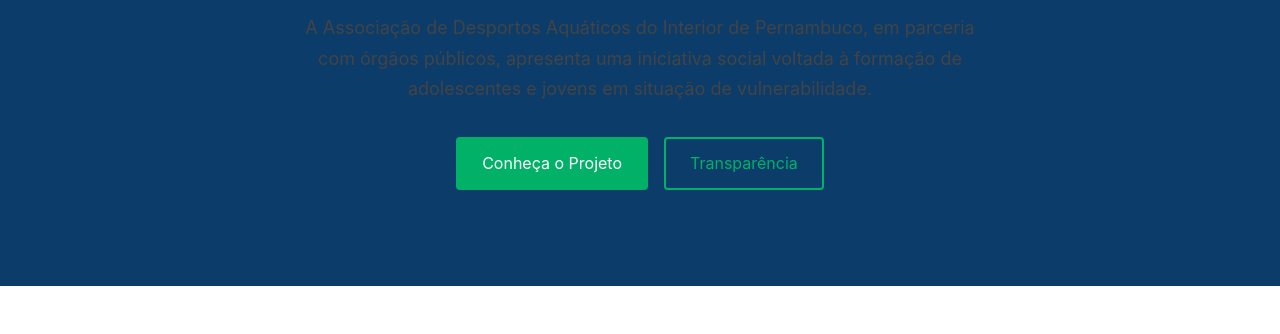
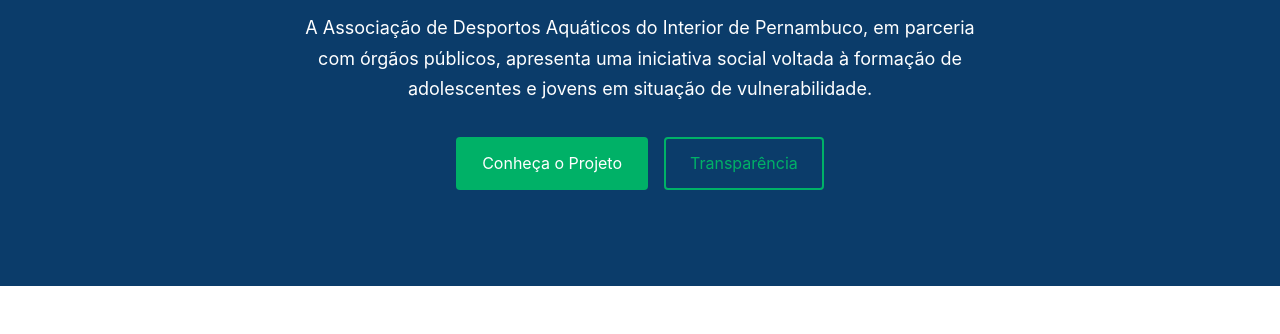
Before and after one commit to xeqmat/portal-adaip, a plain HTML site: page index.html in a window 1280 px wide. Shown: the part 236-570 px from the top of the page. Drawn offline with Linux system fonts and the light colour scheme.

Commit message:
Update style.css

```diff
--- a/style.css
+++ b/style.css
@@ -123,6 +123,7 @@ img {
   font-size: 1.125rem;
   max-width: 700px;
   margin: 0 auto 2rem auto;
+  color: var(--color-text-light); /* define branco como cor do texto */
 }
 
 .hero-buttons {
```
